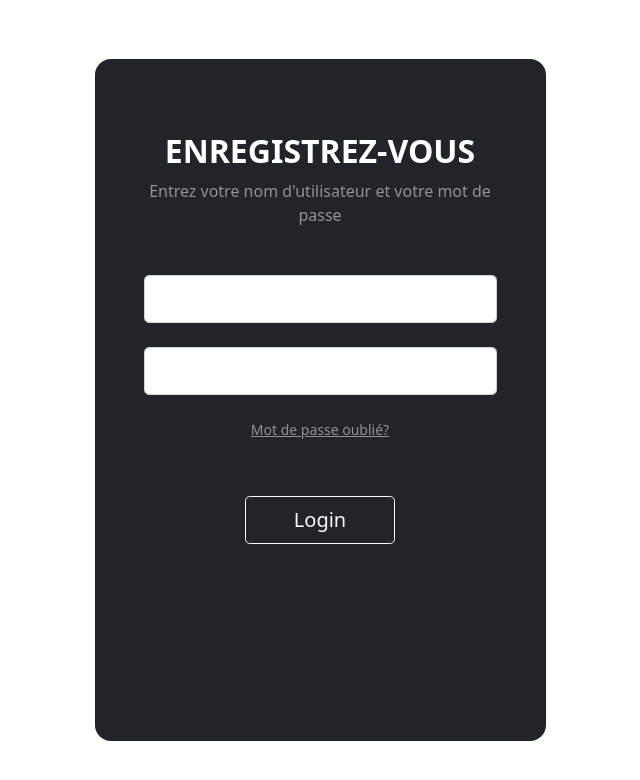
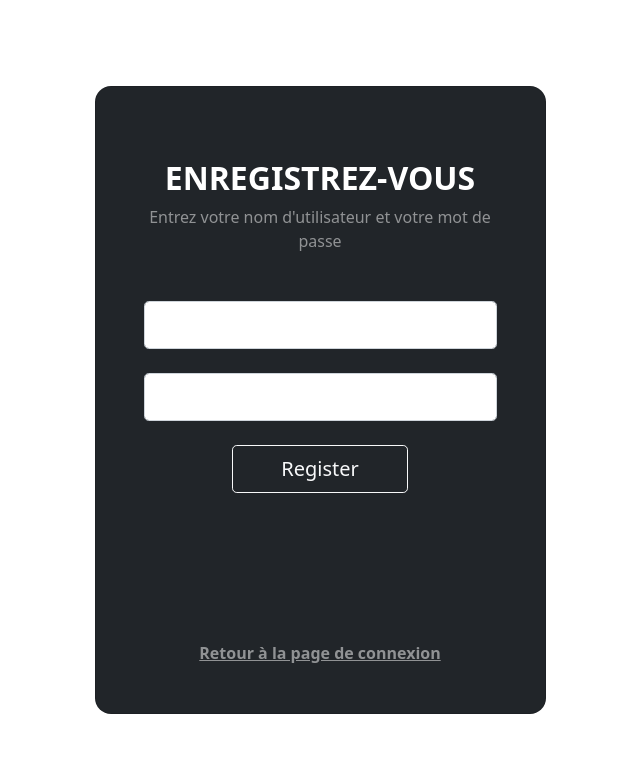
Before and after one commit to Lulu-rep/Pokedaine_Angular_Project, an Angular app: page /register in a window 1280 px wide. Shown: the top 780 px of the page, without its empty margins (320-960 px from the left). Built offline with nearby package versions, Linux system fonts and the light colour scheme.

Commit message:
Auto stash before merge of "Partie_4" and "origin/Partie_4"

```diff
--- a/src/app/component/login/login.component.html
+++ b/src/app/component/login/login.component.html
@@ -32,7 +32,7 @@
                         </div>
 
                         <div>
-                            <p class="mb-0">Vous n'avez pas de compte ? <button (click)='redirect()'>Enregistrez-vous</button>
+                            <p class="mb-0">Vous n'avez pas de compte ? <a href="/register" class="text-white-50 fw-bold">Enregistrez-vous</a>
                             </p>
                         </div>
 
--- a/src/app/component/register/register.component.html
+++ b/src/app/component/register/register.component.html
@@ -7,7 +7,7 @@
 
                         <div class="mb-md-5 mt-md-4 pb-5">
                             <div *ngIf="error" class="alert alert-danger">
-                                Erreur lors de la tentative d'authentification
+                                Erreur lors de la création du compte
                             </div>
                             <h2 class="fw-bold mb-2 text-uppercase">Enregistrez-vous</h2>
                             <p class="text-white-50 mb-5">Entrez votre nom d'utilisateur et votre mot de passe</p>
@@ -20,9 +20,7 @@
                                 <input type="password" id="typePasswordX" class="form-control form-control-lg" [(ngModel)]="user.password" />
                             </div>
 
-                            <p class="small mb-5 pb-lg-2"><a class="text-white-50" href="#!">Mot de passe oublié?</a></p>
-
-                            <button class="btn btn-outline-light btn-lg px-5" type="submit" (click)='submit()'>Login</button>
+                            <button class="btn btn-outline-light btn-lg px-5" type="submit" (click)='submit()'>Register</button>
 
                             <div class="d-flex justify-content-center text-center mt-4 pt-1">
                                 <a href="#!" class="text-white"><i class="fab fa-facebook-f fa-lg"></i></a>
@@ -30,7 +28,10 @@
                                 <a href="#!" class="text-white"><i class="fab fa-google fa-lg"></i></a>
                             </div>
                         </div>
-
+                        <div>
+                            <p class="mb-0"><a href="/" class="text-white-50 fw-bold">Retour à la page de connexion</a>
+                            </p>
+                        </div>
                     </div>
                 </div>
             </div>
```
